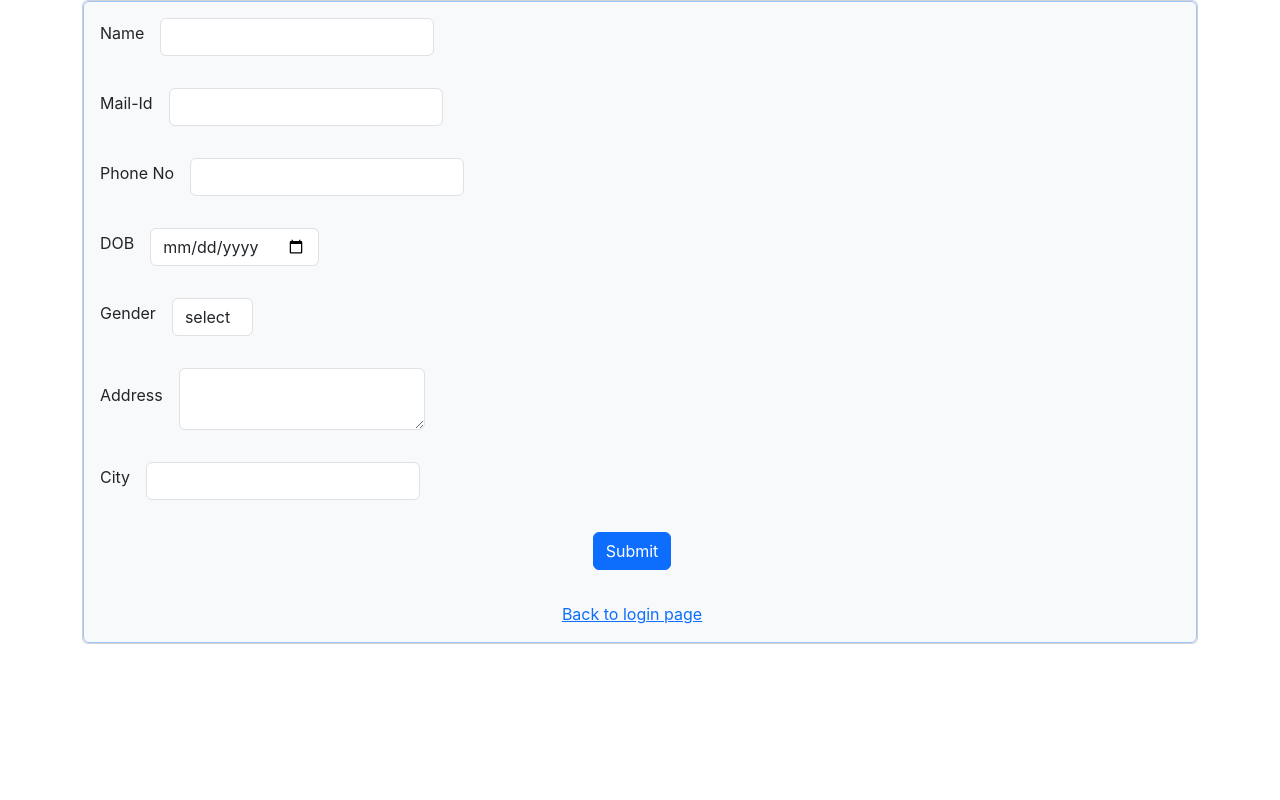
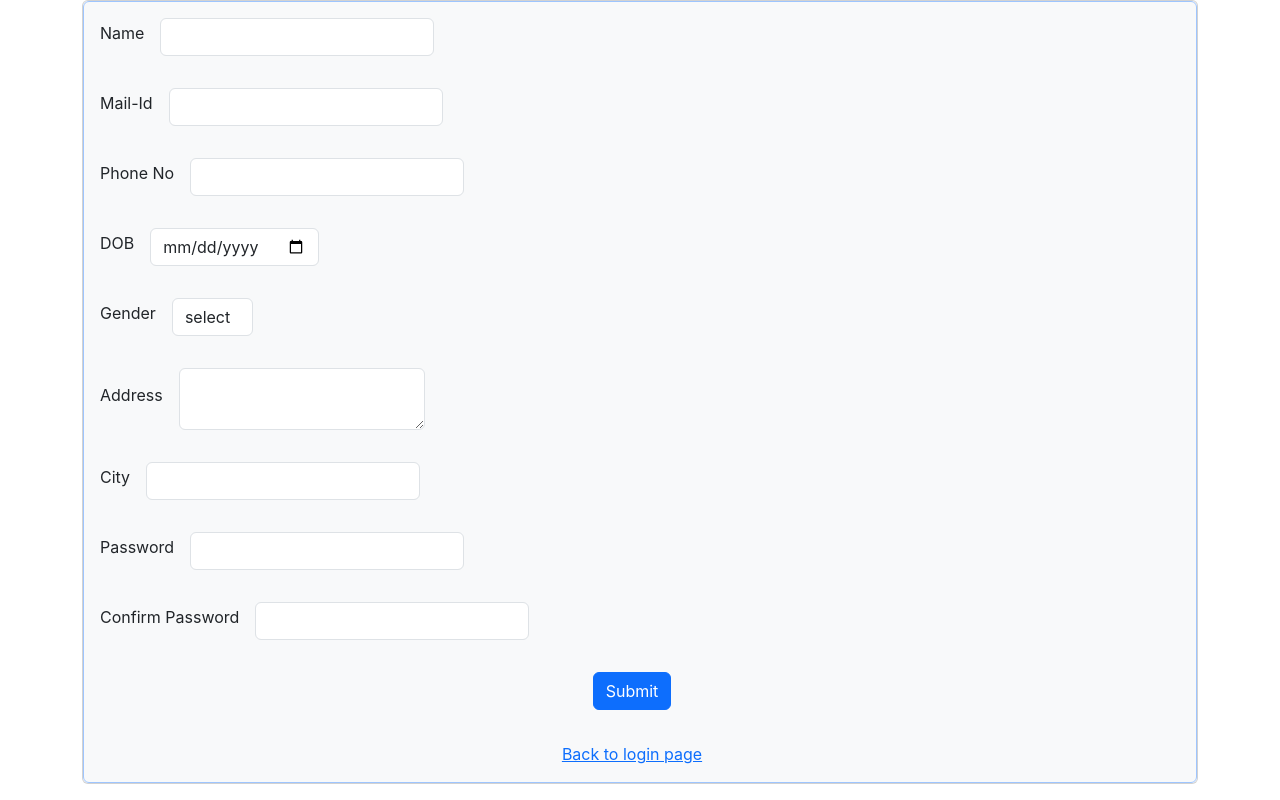
Before and after one commit to shafnashakeersm/crowdfunding-app-frontend, a React (Create React App) app: page /signup in a window 1280 px wide. Built offline with nearby package versions, Linux system fonts and the light colour scheme.

Commit message:
userHome page started

```diff
--- a/package.json
+++ b/package.json
@@ -6,9 +6,10 @@
     "@testing-library/jest-dom": "^5.17.0",
     "@testing-library/react": "^13.4.0",
     "@testing-library/user-event": "^13.5.0",
+    "axios": "^1.7.7",
     "react": "^18.3.1",
     "react-dom": "^18.3.1",
-    "react-router-dom": "^6.26.2",
+    "react-router-dom": "^6.27.0",
     "react-scripts": "5.0.1",
     "web-vitals": "^2.1.4"
   },
--- a/src/components/Login.jsx
+++ b/src/components/Login.jsx
@@ -39,7 +39,7 @@ const Login = () => {
 
                                         <div class="row g-3 justify-content-md-center">
                                             <div class="col-auto ">
-                                                <button className="btn btn-primary">LogIn</button>
+                                                <button className="btn btn-primary">SignIn</button>
                                             </div>
                                         </div>
 
--- a/src/components/NavBar.jsx
+++ b/src/components/NavBar.jsx
@@ -1,6 +1,12 @@
 import React from 'react'
+import { useNavigate } from 'react-router-dom'
 
 const NavBar = () => {
+  const navigate=useNavigate(); //Hook tp programmatically navigate
+
+  const handleLoginClick=()=>{
+    navigate('/login'); //Navigate to the login page
+  };
   return (
     <div>
       <nav class="navbar bg-light primary" >
@@ -16,25 +22,12 @@ const NavBar = () => {
         <li class="nav-item">
           <a class="nav-link active" aria-current="page" href="/">Home</a>
         </li>
-        <li class="nav-item">
-          <a class="nav-link" href="/login">Login</a>
-        </li>
-        <li class="nav-item dropdown">
-          <a class="nav-link dropdown-toggle" href="#" role="button" data-bs-toggle="dropdown" aria-expanded="false">
-            Dropdown
-          </a>
-          <ul class="dropdown-menu">
-            <li><a class="dropdown-item" href="#">drop</a></li>
-            <li><a class="dropdown-item" href="#">Another action</a></li>
-            <li><hr class="dropdown-divider"></hr></li>
-            <li><a class="dropdown-item" href="#">Something else here</a></li>
-          </ul>
-        </li>
+
       </ul>
-      <form class="d-flex" role="search">
-        <input class="form-control me-2" type="search" placeholder="Search" aria-label="Search"></input>
-        <button class="btn btn-outline-success" type="submit">Search</button>
-      </form>
+
+
+      <button className="btn btn-outline-primary ms-5" type="button" onClick={handleLoginClick}>Login</button>
+
 
 
     </div>
--- a/src/components/SignUp.jsx
+++ b/src/components/SignUp.jsx
@@ -1,7 +1,66 @@
-import React from 'react'
+import React, { useState } from 'react'
 import NavBar from './NavBar'
+import axios from 'axios'
 
 const SignUp = () => {
+    const [input, setInput] = new useState(
+        {
+            "name": "",
+            "email": "",
+            "phone": "",
+            "dob": "",
+            "gender": "",
+            "address": "",
+            "city": "",
+            "password": "",
+            "cnfPass": ""
+        }
+    )
+
+    const inputHandler=(event)=>{
+        setInput({...input,[event.target.name]:event.target.value})
+    }
+
+    const readValue=()=>{
+        if (input.password==input.cnfPass) {
+            let newInput={"name":input.name,"email":input.email,"phone":input.phone,"dob":input.dob,"gender":input.gender,"address":input.address,"city":input.city,"password":input.password}
+
+            axios.post("http://localhost:3030/signUp",newInput).then(
+                (Response)=>{
+                    console.log(Response.data)
+                    if (Response.data.status=="success") {
+                        alert("Registered successfully")
+                        setInput( {
+                            "name": "",
+                            "email": "",
+                            "phone": "",
+                            "dob": "",
+                            "gender": "",
+                            "address": "",
+                            "city": "",
+                            "password": "",
+                            "cnfPass": ""
+                        })
+                    } else {
+                        alert("Email Id already exist")
+                        setInput( {
+                            "name": "",
+                            "email": "",
+                            "phone": "",
+                            "dob": "",
+                            "gender": "",
+                            "address": "",
+                            "city": "",
+                            "password": "",
+                            "cnfPass": ""
+                        })
+                    }
+                }
+            ).catch()
+        } else {
+            alert("password and confirm password doesn't match")
+        }
+    }
     return (
         <div>
             <div className="container">
@@ -15,7 +74,7 @@ const SignUp = () => {
                                         <label for="Name" class="form-label">Name</label>
                                     </div>
                                     <div class="col-auto">
-                                        <input type="text" id="" class="form-control" />
+                                        <input type="text" id="" class="form-control" name='name' value={input.name} onChange={inputHandler}/>
                                     </div>
 
                                     <div class="row g-3 align-items-center">
@@ -23,7 +82,7 @@ const SignUp = () => {
                                             <label for="mail" class="form-label">Mail-Id</label>
                                         </div>
                                         <div class="col-auto">
-                                            <input type="text" id="" class="form-control" />
+                                            <input type="text" id="" class="form-control" name='email' value={input.email} onChange={inputHandler}/>
                                         </div>
                                     </div>
 
@@ -32,7 +91,7 @@ const SignUp = () => {
                                             <label for="Phone" class="form-label">Phone No</label>
                                         </div>
                                         <div class="col-auto">
-                                            <input type="text" id="" class="form-control" />
+                                            <input type="text" id="" class="form-control" name='phone' value={input.phone} onChange={inputHandler}/>
                                         </div>
                                     </div>
 
@@ -41,7 +100,7 @@ const SignUp = () => {
                                             <label for="" class="form-label">DOB</label>
                                         </div>
                                         <div class="col-auto">
-                                            <input type="date" id="" class="form-control" />
+                                            <input type="date" id="" class="form-control" name='dob' value={input.dob} onChange={inputHandler} />
                                         </div>
                                     </div>
 
@@ -49,8 +108,8 @@ const SignUp = () => {
                                         <div class="col-auto">
                                             <label for="Gender" class="form-label">Gender</label>
                                         </div>
-                                        <div class="col-auto">
-                                            <select name="" id="" className="form-control">
+                                        <div class="col-auto" >
+                                            <select name="" id="" className="form-control ">
                                                 <option value="">select</option>
                                                 <option value="">Male</option>
                                                 <option value="">Female</option>
@@ -64,7 +123,7 @@ const SignUp = () => {
                                             <label for="Name" class="form-label">Address</label>
                                         </div>
                                         <div class="col-auto">
-                                            <textarea name="" id="" className="form-control"></textarea>
+                                            <textarea name="address" id="" className="form-control" value={input.address} onChange={inputHandler}></textarea>
                                         </div>
                                     </div>
 
@@ -73,21 +132,39 @@ const SignUp = () => {
                                             <label for="Name" class="form-label">City</label>
                                         </div>
                                         <div class="col-auto">
-                                            <input type="text" id="" class="form-control" />
+                                            <input type="text" id="" class="form-control" name='city' value={input.city} onChange={inputHandler} />
+                                        </div>
+                                    </div>
+
+                                    <div class="row g-3 align-items-center">
+                                        <div class="col-auto">
+                                            <label for="Name" class="form-label">Password</label>
+                                        </div>
+                                        <div class="col-auto">
+                                            <input type="password" id="" class="form-control" name='password' value={input.password} onChange={inputHandler} />
+                                        </div>
+                                    </div>
+
+                                    <div class="row g-3 align-items-center">
+                                        <div class="col-auto">
+                                            <label for="Name" class="form-label">Confirm Password</label>
+                                        </div>
+                                        <div class="col-auto">
+                                            <input type="password" id="" class="form-control" name='cnfPass' value={input.cnfPass} onChange={inputHandler}/>
                                         </div>
                                     </div>
 
                                     <div class="row g-3 justify-content-md-center">
                                         <div class="col-auto ">
-                                            <button className="btn btn-primary">Submit</button>
+                                            <button className="btn btn-primary" onClick={readValue}>Submit</button>
                                         </div>
                                     </div>
 
                                     <div class="row g-3 justify-content-md-center">
-                                            <div class="col-auto ">
-                                                <a href="/login" className="href">Back to login page</a>
-                                            </div>
+                                        <div class="col-auto ">
+                                            <a href="/login" className="href">Back to login page</a>
                                         </div>
+                                    </div>
                                 </div>
                             </div>
                         </div>
```
Also changed, not shown: 1 other file (tests, documents, lock files or other folders).
